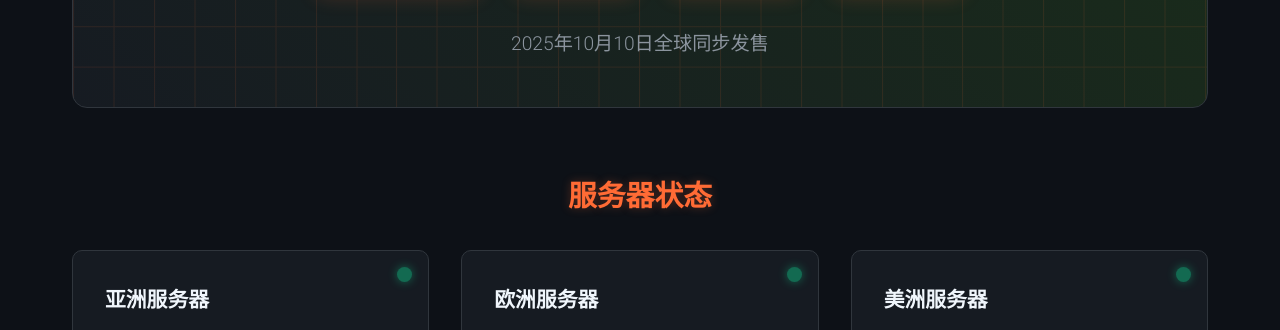
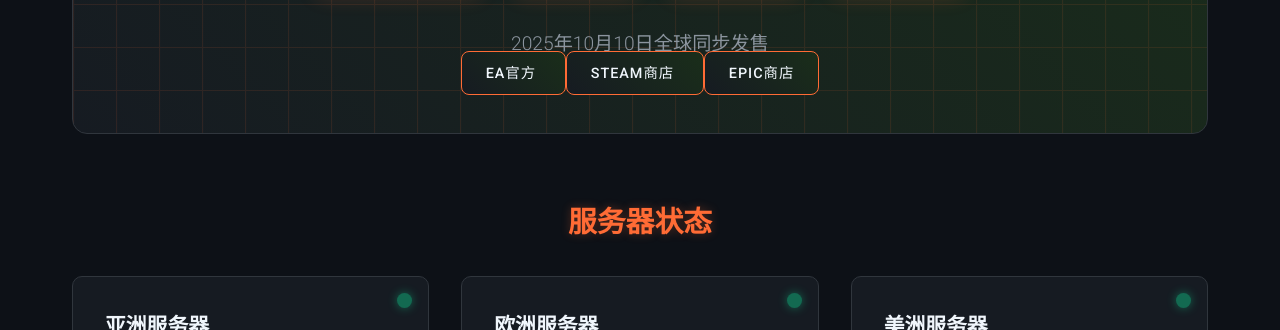
Before and after one commit to ttlibin/battlefield6, a website: page index.html in a window 1280 px wide. Shown: the part 428-758 px from the top of the page. Drawn offline with Linux system fonts and the light colour scheme; no server answers.

Commit message:
Update index.html

```diff
--- a/index.html
+++ b/index.html
@@ -77,6 +77,17 @@
                     </div>
                 </div>
                 <p class="release-date" data-i18n="countdown.release">2025年10月10日全球同步发售</p>
+                <div class="official-links">
+                    <a href="https://www.ea.com/games/battlefield" target="_blank" rel="noopener noreferrer" class="official-link">
+                        EA官方
+                    </a>
+                    <a href="https://store.steampowered.com/app/2807960/" target="_blank" rel="noopener noreferrer" class="official-link">
+                        Steam商店
+                    </a>
+                    <a href="https://www.epicgames.com/store/" target="_blank" rel="noopener noreferrer" class="official-link">
+                        Epic商店
+                    </a>
+                </div>
             </div>
         </section>
 
```
